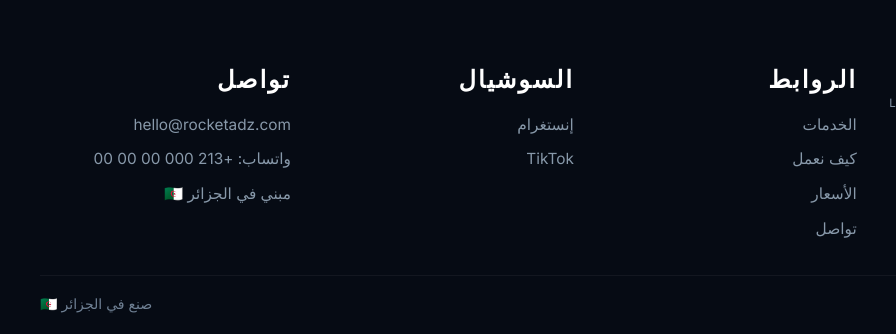
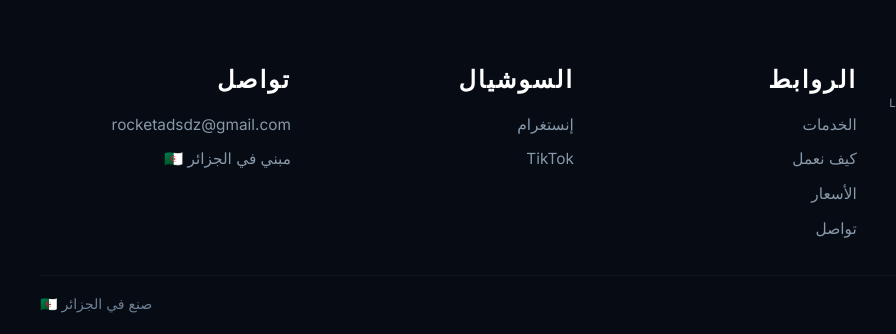
Before and after one commit to rocketadsdz-oss/rocketadz, a plain HTML site: page index.html in a window 1280 px wide. Shown: the part 5012-5346 px from the top of the page, 0-896 px from the left. Drawn offline with nearby package versions, Linux system fonts and the light colour scheme; a web font is replaced by a local one.

Commit message:
first upload

```diff
--- a/index.html
+++ b/index.html
@@ -1714,10 +1714,7 @@
                 <h3 class="footer-title">تواصل</h3>
                 <ul class="footer-list">
                     <li>
-                        <p>hello@rocketadz.com</p>
-                    </li>
-                    <li>
-                        <p>واتساب: +213 000 00 00 00</p>
+                        <p>rocketadsdz@gmail.com</p>
                     </li>
                     <li>
                         <p>مبني في الجزائر 🇩🇿</p>
```
